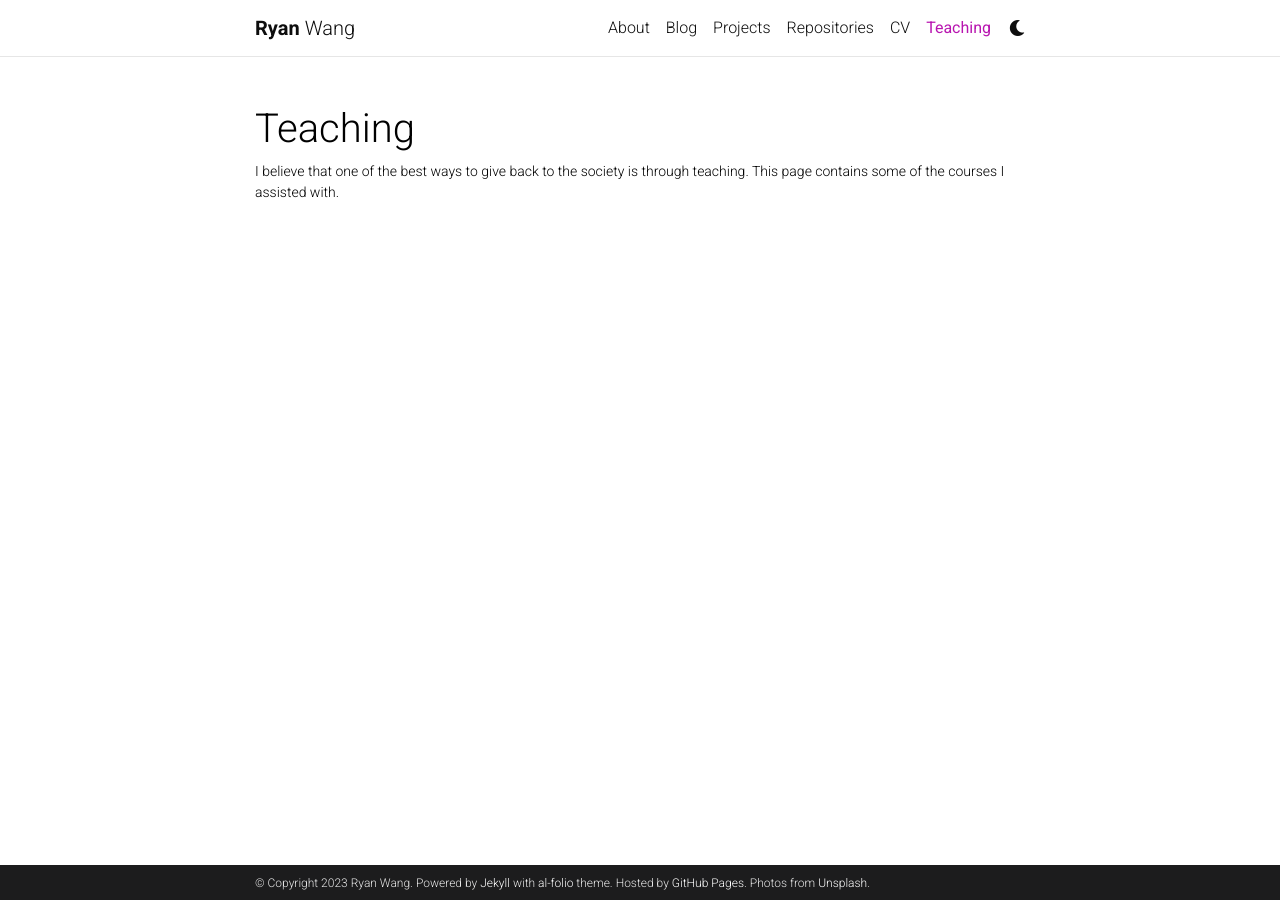
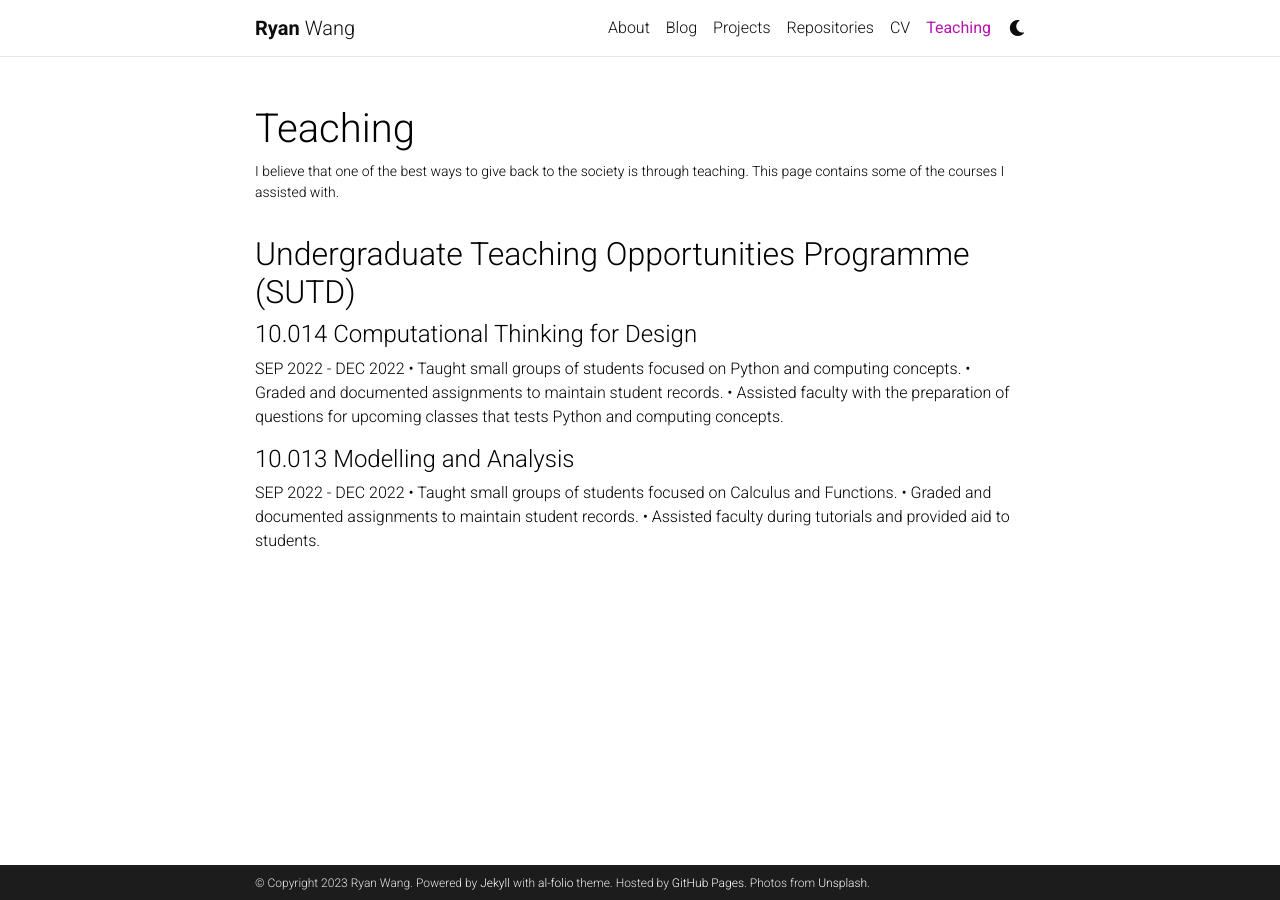
Before and after one commit to SausageMuffins/SausageMuffins.github.io, a Jekyll site: the page built from _pages/teaching.md, in a window 1280 px wide. Built offline with Jekyll 4.4.1, drawn with Linux system fonts in a browser that asks for light colours; comment, search, counter and statistics services are not loaded; a style sheet for code colours, icons or effects is not loaded.

Commit message:
experimenting with markdown on teaching.md

```diff
--- a/_pages/teaching.md
+++ b/_pages/teaching.md
@@ -6,3 +6,17 @@
 nav: true
 nav_order: 5
 ---
+
+## Undergraduate Teaching Opportunities Programme (SUTD)
+
+#### 10.014 Computational Thinking for Design
+SEP 2022 - DEC 2022
+• Taught small groups of students focused on Python and computing concepts.
+• Graded and documented assignments to maintain student records.
+• Assisted faculty with the preparation of questions for upcoming classes that tests Python and computing concepts.
+
+#### 10.013 Modelling and Analysis
+SEP 2022 - DEC 2022
+• Taught small groups of students focused on Calculus and Functions.
+• Graded and documented assignments to maintain student records.
+• Assisted faculty during tutorials and provided aid to students.
```
